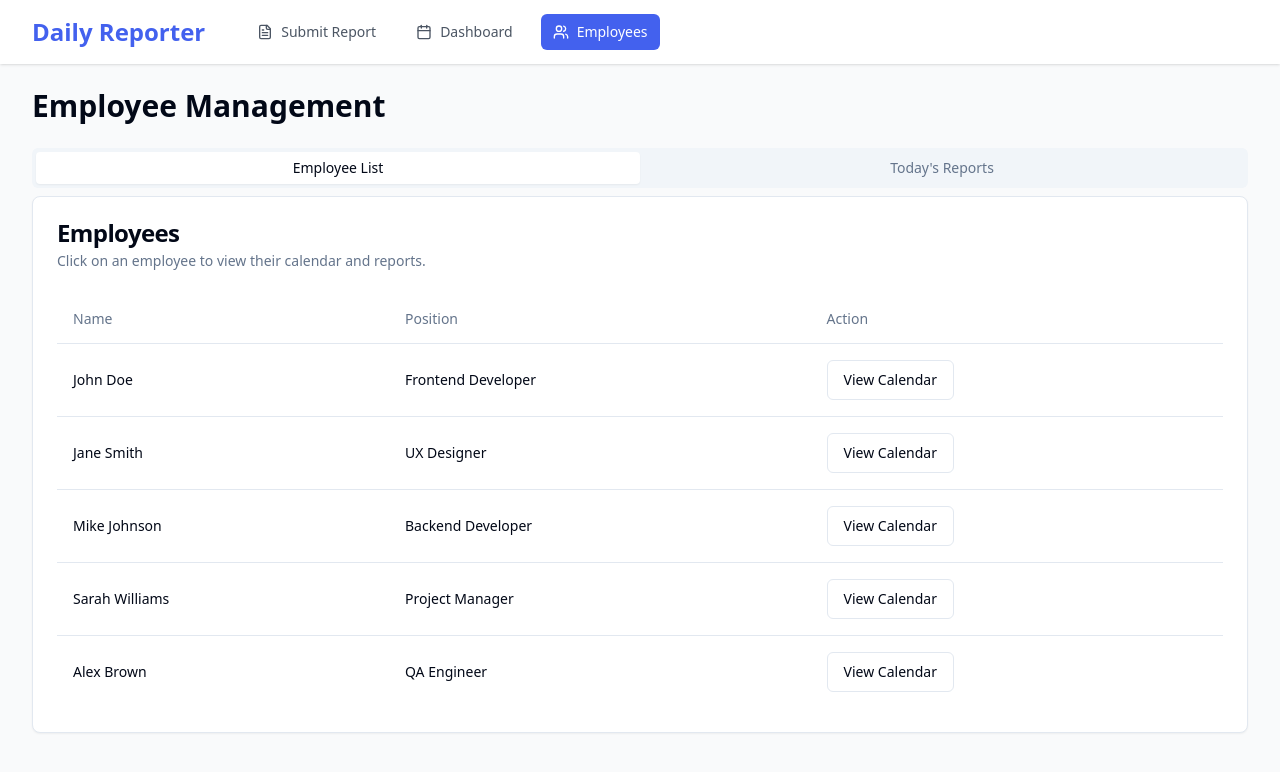
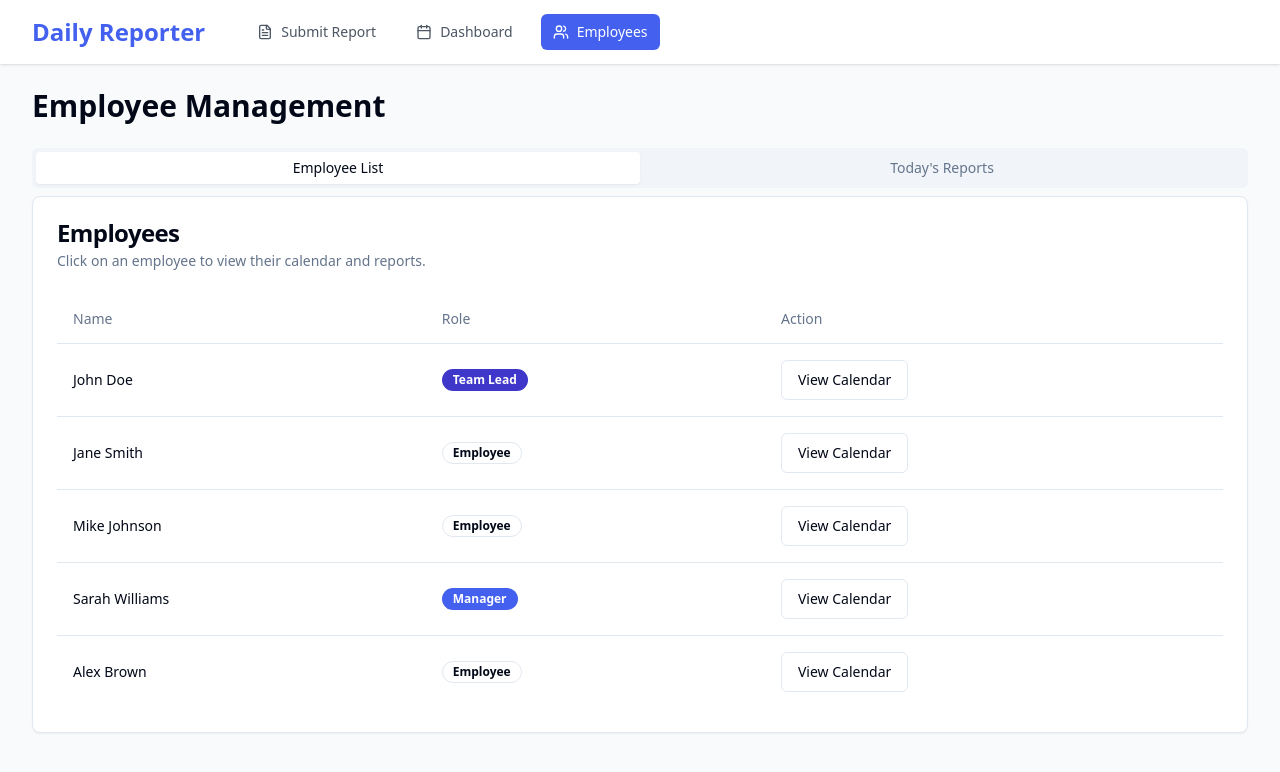
Before and after one commit to SandeepSingh-812002/daily-glimpse-dashboard, a React (Vite) app: page /employees in a window 1280 px wide. Shown: the top 772 px of the page. Built offline with nearby package versions, Linux system fonts and the light colour scheme.

Commit message:
Refactor: Replace position with role in employee list
Replaced the "position" field in the employee list with a "role" field, allowing for roles such as "manager", "team lead", and "employee".

```diff
--- a/src/pages/EmployeeManagement.tsx
+++ b/src/pages/EmployeeManagement.tsx
@@ -9,14 +9,15 @@ import { Dialog, DialogContent, DialogHeader, DialogTitle } from "@/components/u
 import { Table, TableBody, TableCell, TableHead, TableHeader, TableRow } from "@/components/ui/table";
 import { Button } from "@/components/ui/button";
 import { useNavigate } from "react-router-dom";
+import { Badge } from "@/components/ui/badge";
 
-// Mock data for employees
+// Mock data for employees with roles instead of positions
 const employees = [
-  { id: "1", name: "John Doe", position: "Frontend Developer" },
-  { id: "2", name: "Jane Smith", position: "UX Designer" },
-  { id: "3", name: "Mike Johnson", position: "Backend Developer" },
-  { id: "4", name: "Sarah Williams", position: "Project Manager" },
-  { id: "5", name: "Alex Brown", position: "QA Engineer" },
+  { id: "1", name: "John Doe", role: "Team Lead" },
+  { id: "2", name: "Jane Smith", role: "Employee" },
+  { id: "3", name: "Mike Johnson", role: "Employee" },
+  { id: "4", name: "Sarah Williams", role: "Manager" },
+  { id: "5", name: "Alex Brown", role: "Employee" },
 ];
 
 // Mock data for today's reports
@@ -121,7 +122,7 @@ const EmployeeManagement = () => {
                 <TableHeader>
                   <TableRow>
                     <TableHead>Name</TableHead>
-                    <TableHead>Position</TableHead>
+                    <TableHead>Role</TableHead>
                     <TableHead>Action</TableHead>
                   </TableRow>
                 </TableHeader>
@@ -129,7 +130,14 @@ const EmployeeManagement = () => {
                   {employees.map((employee) => (
                     <TableRow key={employee.id}>
                       <TableCell>{employee.name}</TableCell>
-                      <TableCell>{employee.position}</TableCell>
+                      <TableCell>
+                        <Badge variant={
+                          employee.role === "Manager" ? "default" :
+                          employee.role === "Team Lead" ? "secondary" : "outline"
+                        }>
+                          {employee.role}
+                        </Badge>
+                      </TableCell>
                       <TableCell>
                         <Button
                           variant="outline"
```
